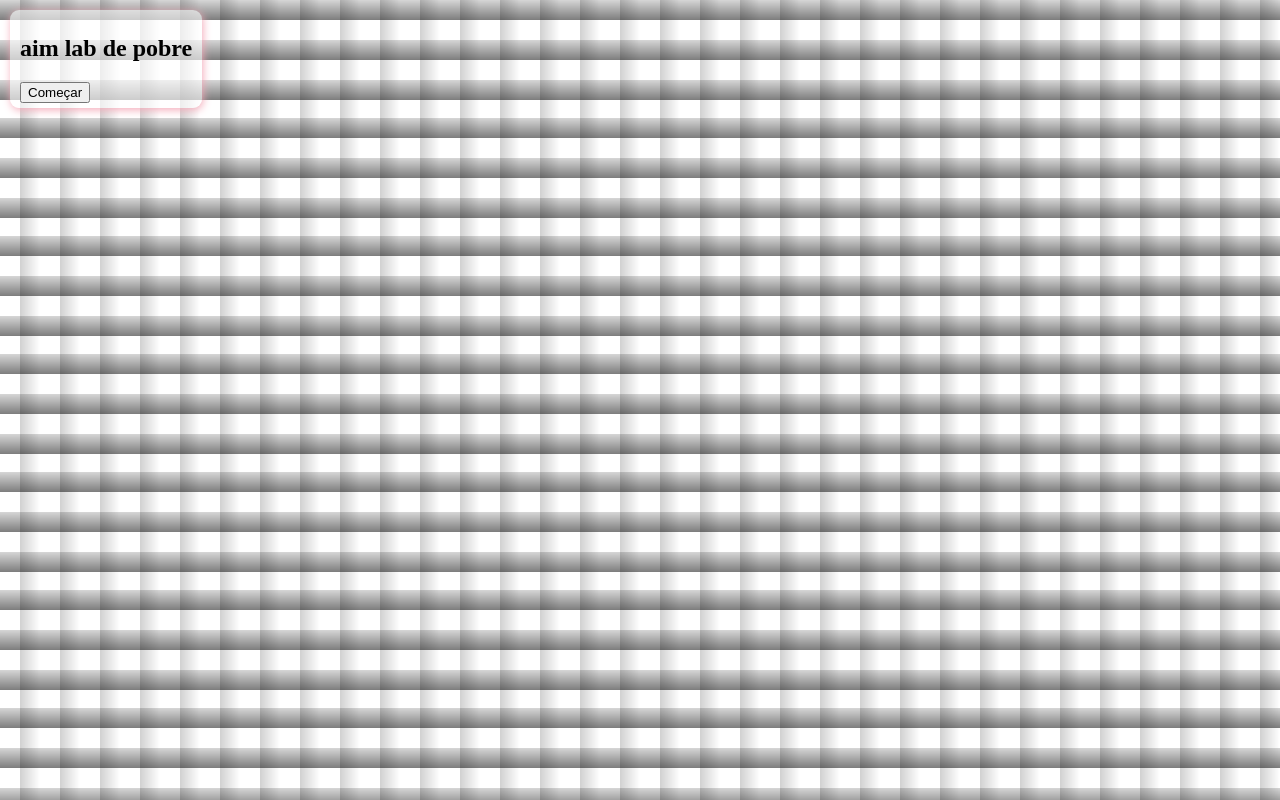
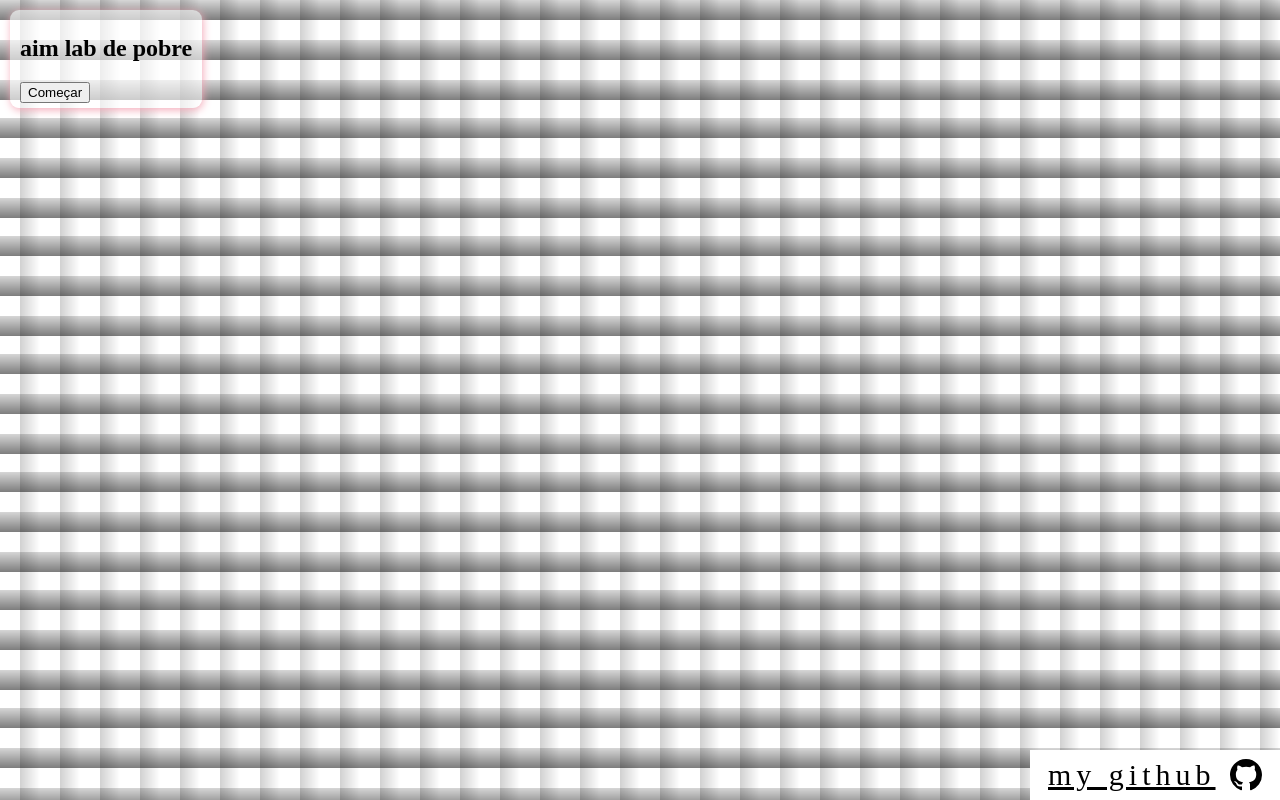
Before and after one commit to EliasGabriel1/aymlab-de-pobre.io, a React (Create React App) app: page / in a window 1280 px wide. Built offline with nearby package versions, Linux system fonts and the light colour scheme.

Commit message:
update cenário

```diff
--- a/src/App.js
+++ b/src/App.js
@@ -11,6 +11,8 @@
   const [isStarted, setIsStarted] = useState(false);
   const [isFinished, setIsFinished] = useState(false);
   const timerIntervalRef = useRef(null);
+  var clientX
+  var clientY
 
   const startExercise = () => {
     setIsStarted(true);
@@ -36,6 +38,18 @@
     });
   };
 
+  document.addEventListener('mousemove', function (event) {
+    var bodyAfter = document.querySelector('.after');
+    if (bodyAfter !== null) {
+      clientX = event.clientX;
+      clientY = event.clientY;
+      bodyAfter.style.left = clientX + 'px';
+      bodyAfter.style.top = clientY + 'px';
+      console.log(`Coordenadas do cursor do mouse: ${clientX}, ${clientY}`);
+    }
+  });
+
+
   useEffect(() => {
 
     if (isStarted && !isFinished) {
@@ -55,7 +69,9 @@
   }, [isStarted, isFinished]);
 
   return (
-    <div  style={{width: "fit-content", backgroundColor: "#ffffff9c", boxShadow: '1px 2px 9px #F4AAB9',padding: "5px 10px",borderRadius: "9px", margin: "10px"}}>
+    <>
+      <div className="after"></div>
+      <div className="boxcontent" style={{ width: "fit-content", backgroundColor: "#ffffff9c", boxShadow: '1px 2px 9px #F4AAB9', padding: "5px 10px", borderRadius: "9px", margin: "10px" }}>
         <h2>aim lab de pobre</h2>
         {!isStarted && !isFinished && (
           <button onClick={startExercise}>Começar</button>
@@ -69,11 +85,10 @@
                 position: "absolute",
                 left: targetPosition.x,
                 top: targetPosition.y,
-              width: "30px",
-              height: "30px",
-              backgroundColor: "red",
-              cursor: "crosshair",
-              borderRadius: "50%"
+                width: "265px",
+                height: "498px",
+                backgroundImage: `url(https://i.postimg.cc/yxZWFQHT/Group-1258.png)`,
+                cursor: `url(https://raw.githubusercontent.com/EliasGabriel1/aymlab-de-pobre.io/ee30ff324f3b48e29300a29894c86009ba5b528c/public/gun.svg),default`
               }}
               onClick={handleTargetClick}
             />
@@ -89,6 +104,14 @@
           </div>
         )}
       </div>
+
+      <p className="copyright"><a href="https://github.com/EliasGabriel1">
+        my github
+        <svg height="32" aria-hidden="true" viewBox="0 0 16 16" version="1.1" width="32" data-view-component="true" class="octicon octicon-mark-github v-align-middle">
+          <path d="M8 0c4.42 0 8 3.58 8 8a8.013 8.013 0 0 1-5.45 7.59c-.4.08-.55-.17-.55-.38 0-.27.01-1.13.01-2.2 0-.75-.25-1.23-.54-1.48 1.78-.2 3.65-.88 3.65-3.95 0-.88-.31-1.59-.82-2.15.08-.2.36-1.02-.08-2.12 0 0-.67-.22-2.2.82-.64-.18-1.32-.27-2-.27-.68 0-1.36.09-2 .27-1.53-1.03-2.2-.82-2.2-.82-.44 1.1-.16 1.92-.08 2.12-.51.56-.82 1.28-.82 2.15 0 3.06 1.86 3.75 3.64 3.95-.23.2-.44.55-.51 1.07-.46.21-1.61.55-2.33-.66-.15-.24-.6-.83-1.23-.82-.67.01-.27.38.01.53.34.19.73.9.82 1.13.16.45.68 1.31 2.69.94 0 .67.01 1.3.01 1.49 0 .21-.15.45-.55.38A7.995 7.995 0 0 1 0 8c0-4.42 3.58-8 8-8Z"></path>
+        </svg>
+      </a></p>
+    </>
   );
 }
 
--- a/src/geral.css
+++ b/src/geral.css
@@ -6,8 +6,44 @@
 }
 
 body {
-    cursor: url('https://github.com/EliasGabriel1/aymlab-de-pobre.io/blob/main/public/gun.svg'), auto;
     background-image:
         repeating-linear-gradient(to bottom, #00000029 0, #00000082 20px, transparent 20px, transparent 40px),
         repeating-linear-gradient(to right, #fff 0, #fff 20px, #0000002e 20px, transparent 40px);
+    max-height: 100vh;
+    overflow: hidden;
 }
+
+body .after {
+    content: "";
+    position: absolute;
+    top: 0;
+    left: 0;
+    width: 128px;
+    height: 83px;
+    cursor: url('https://raw.githubusercontent.com/EliasGabriel1/aymlab-de-pobre.io/ee30ff324f3b48e29300a29894c86009ba5b528c/public/gun.svg'), auto;
+}
+
+html body .boxcontent {
+    cursor: default;
+    position: relative;
+    z-index: 10000;
+}
+
+.copyright a{
+    display: flex;
+    justify-content: space-between;
+    align-items: center;
+    padding: 8px 18px;
+    color: black;
+    letter-spacing: 5px;
+    font-size: 30px;
+}
+
+.copyright{
+    position: absolute;
+    bottom: 0;
+    background: white;
+    right: 0;
+    width: 250px;
+    margin: 0px;
+}
```
Lines whose indentation alone changed are shown as unchanged.
